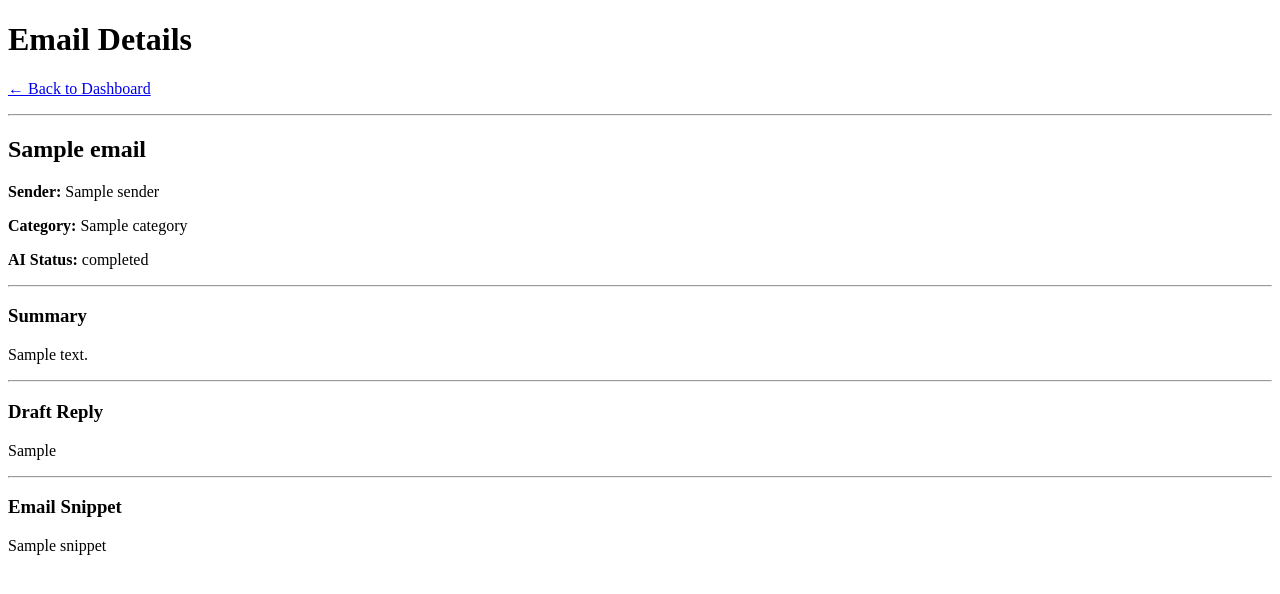
After one commit to Atefeh-Amjadian/workspace-ai, a Python web app: template backend/app/templates/email_detail.html in a window 1280 px wide. The commit adds this page. Shown: the top 594 px of the page. Run offline with Jinja, Linux system fonts and the light colour scheme; the template is opened without the code that fills it: most values are stand-ins (such as "Sample title", 1, 10 or a date in 2020).

Commit message:
Sprint 7C: add email details page

```diff
--- /dev/null
+++ b/backend/app/templates/email_detail.html
@@ -0,0 +1,60 @@
+<!DOCTYPE html>
+<html>
+<head>
+    <title>Email Details</title>
+</head>
+<body>
+
+<h1>Email Details</h1>
+
+<p>
+    <a href="/emails-dashboard">
+        ← Back to Dashboard
+    </a>
+</p>
+
+<hr>
+
+<h2>{{ email.subject }}</h2>
+
+<p>
+    <strong>Sender:</strong>
+    {{ email.sender }}
+</p>
+
+<p>
+    <strong>Category:</strong>
+    {{ email.category }}
+</p>
+
+<p>
+    <strong>AI Status:</strong>
+    {{ email.ai_status }}
+</p>
+
+<hr>
+
+<h3>Summary</h3>
+
+<p>
+    {{ email.summary or "No summary available." }}
+</p>
+
+<hr>
+
+<h3>Draft Reply</h3>
+
+<p>
+    {{ email.draft_reply or "No draft reply generated yet." }}
+</p>
+
+<hr>
+
+<h3>Email Snippet</h3>
+
+<p>
+    {{ email.snippet }}
+</p>
+
+</body>
+</html>
--- a/backend/app/templates/emails_dashboard.html
+++ b/backend/app/templates/emails_dashboard.html
@@ -54,7 +54,11 @@
             {% for email in emails %}
             <tr>
                 <td>{{ email.id }}</td>
-                <td>{{ email.subject }}</td>
+                <td>
+                    <a href="/emails-dashboard/{{ email.id }}">
+                        {{ email.subject }}
+                    </a>
+                </td>
                 <td>{{ email.sender }}</td>
                 <td>{{ email.category }}</td>
                 <td>
```
Also changed, not shown: backend/app/api/routers/web.py (+23 -0 lines).
